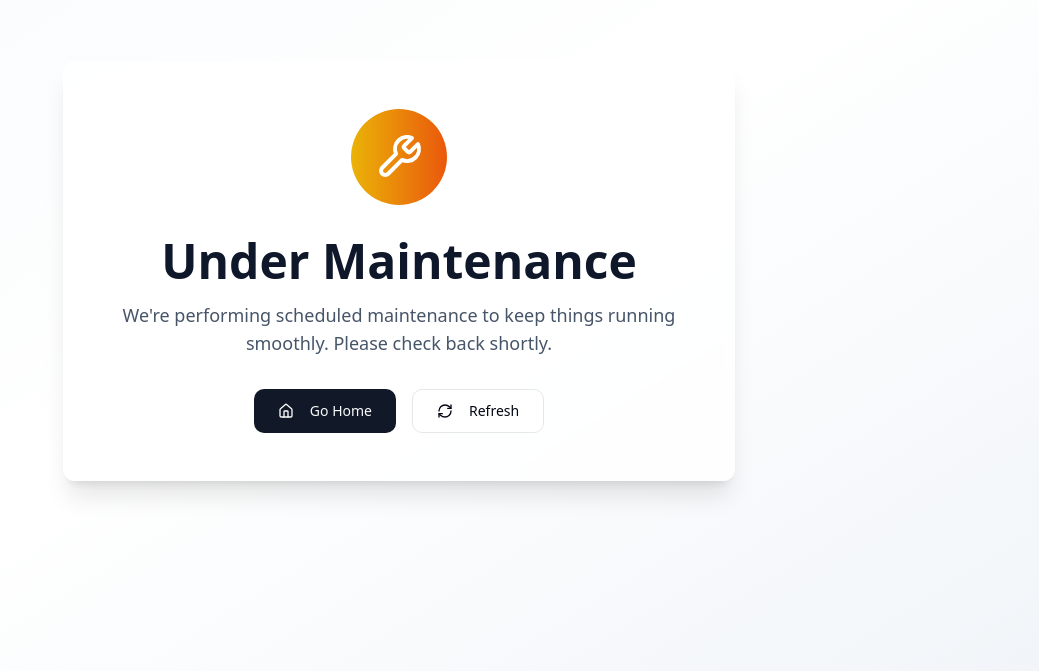
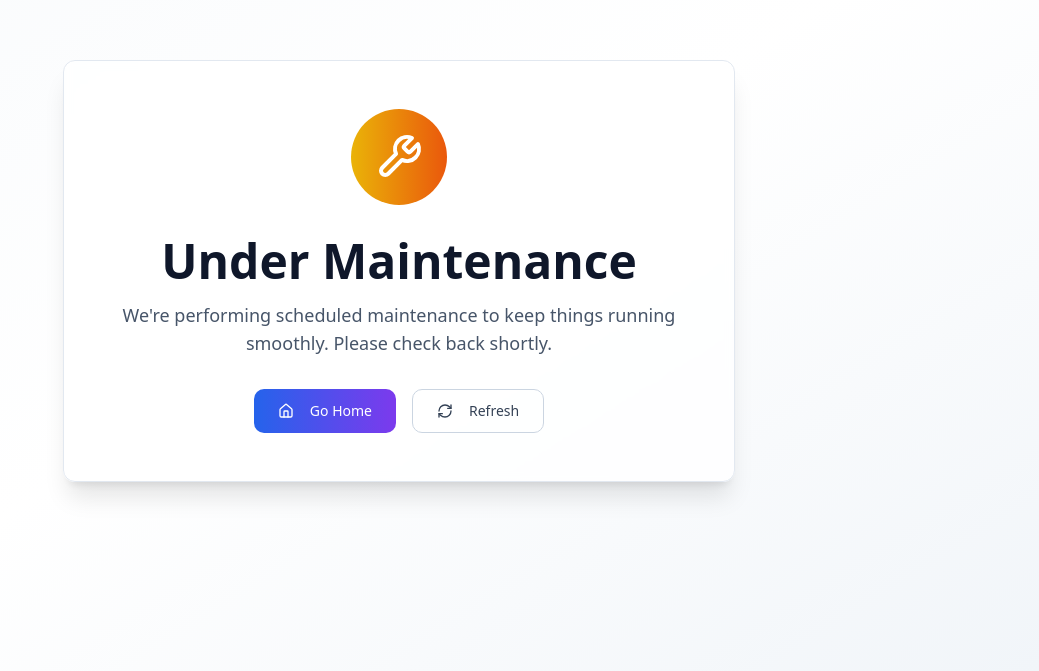
Before and after one commit to shrawan1s/temp-mail-frontend, a Next.js app: page /maintenance in a window 1280 px wide. Shown: the part 129-800 px from the top of the page, without its empty margins (241-1280 px from the left). Built offline with nearby package versions, Linux system fonts and the light colour scheme; no server answers.

Commit message:
feat: enhance button and card styling with gradients and borders

```diff
--- a/src/app/(info)/coming-soon/page.tsx
+++ b/src/app/(info)/coming-soon/page.tsx
@@ -15,7 +15,7 @@ export default function ComingSoon() {
                 transition={{ duration: 0.5 }}
                 className="text-center max-w-2xl mx-auto"
             >
-                <Card className="border-0 shadow-xl bg-white/80 dark:bg-slate-900/80 backdrop-blur-sm">
+                <Card className="border border-slate-200 dark:border-slate-700 shadow-xl bg-white/80 dark:bg-slate-900/80 backdrop-blur-sm">
                     <CardContent className="p-12">
                         <motion.div
                             initial={{ scale: 0 }}
@@ -51,7 +51,7 @@ export default function ComingSoon() {
                             className="flex justify-center"
                         >
                             <Link href="/">
-                                <Button size="lg" className="px-6 py-3">
+                                <Button size="lg" className="px-6 py-3 bg-gradient-to-r from-blue-600 to-violet-600 hover:from-blue-700 hover:to-violet-700 text-white">
                                     <Home className="w-5 h-5 mr-2" />
                                     Back to Home
                                 </Button>
--- a/src/app/(info)/maintenance/page.tsx
+++ b/src/app/(info)/maintenance/page.tsx
@@ -15,7 +15,7 @@ export default function Maintenance() {
                 transition={{ duration: 0.5 }}
                 className="text-center max-w-2xl mx-auto"
             >
-                <Card className="border-0 shadow-xl bg-white/80 dark:bg-slate-900/80 backdrop-blur-sm">
+                <Card className="border border-slate-200 dark:border-slate-700 shadow-xl bg-white/80 dark:bg-slate-900/80 backdrop-blur-sm">
                     <CardContent className="p-12">
                         <motion.div
                             initial={{ scale: 0 }}
@@ -52,13 +52,13 @@ export default function Maintenance() {
                             className="flex flex-col sm:flex-row gap-4 justify-center"
                         >
                             <Link href="/">
-                                <Button size="lg" className="px-6 py-3">
+                                <Button size="lg" className="px-6 py-3 bg-gradient-to-r from-blue-600 to-violet-600 hover:from-blue-700 hover:to-violet-700 text-white">
                                     <Home className="w-5 h-5 mr-2" />
                                     Go Home
                                 </Button>
                             </Link>
 
-                            <Button variant="outline" size="lg" onClick={() => window.location.reload()} className="px-6 py-3">
+                            <Button variant="outline" size="lg" onClick={() => window.location.reload()} className="px-6 py-3 bg-transparent dark:bg-slate-700 border-slate-300 dark:border-slate-600 text-slate-700 dark:text-white hover:bg-slate-100 dark:hover:bg-slate-600">
                                 <RefreshCw className="w-5 h-5 mr-2" />
                                 Refresh
                             </Button>
--- a/src/app/error.tsx
+++ b/src/app/error.tsx
@@ -26,10 +26,10 @@ export default function ErrorPage({ error, reset }: ErrorPageProps) {
                     An unexpected error occurred. Please try refreshing the page or go back to the homepage.
                 </p>
                 <div className="flex gap-3">
-                    <Button variant="outline" onClick={() => router.push('/')}>
+                    <Button variant="outline" onClick={() => router.push('/')} className="bg-transparent dark:bg-slate-700 border-slate-300 dark:border-slate-600 text-slate-700 dark:text-white hover:bg-slate-100 dark:hover:bg-slate-600">
                         Go Home
                     </Button>
-                    <Button onClick={() => reset()}>
+                    <Button onClick={() => reset()} className="bg-gradient-to-r from-blue-600 to-violet-600 hover:from-blue-700 hover:to-violet-700 text-white">
                         Try Again
                     </Button>
                 </div>
--- a/src/app/not-found.tsx
+++ b/src/app/not-found.tsx
@@ -15,7 +15,7 @@ export default function NotFound() {
         transition={{ duration: 0.5 }}
         className="text-center max-w-2xl mx-auto"
       >
-        <Card className="border-0 shadow-xl bg-white/80 dark:bg-slate-900/80 backdrop-blur-sm">
+        <Card className="border border-slate-200 dark:border-slate-700 shadow-xl bg-white/80 dark:bg-slate-900/80 backdrop-blur-sm">
           <CardContent className="p-12">
             <motion.div
               initial={{ scale: 0 }}
@@ -61,14 +61,14 @@ export default function NotFound() {
               className="flex flex-col sm:flex-row gap-4 justify-center"
             >
               <Link href="/">
-                <Button size="lg" className="px-6 py-3">
+                <Button size="lg" className="px-6 py-3 bg-gradient-to-r from-blue-600 to-violet-600 hover:from-blue-700 hover:to-violet-700 text-white">
                   <Home className="w-5 h-5 mr-2" />
                   Go Home
                 </Button>
               </Link>
 
               <Link href="/inbox">
-                <Button variant="outline" size="lg" className="px-6 py-3">
+                <Button variant="outline" size="lg" className="px-6 py-3 bg-transparent dark:bg-slate-700 border-slate-300 dark:border-slate-600 text-slate-700 dark:text-white hover:bg-slate-100 dark:hover:bg-slate-600">
                   <Mail className="w-5 h-5 mr-2" />
                   Check Inbox
                 </Button>
```
